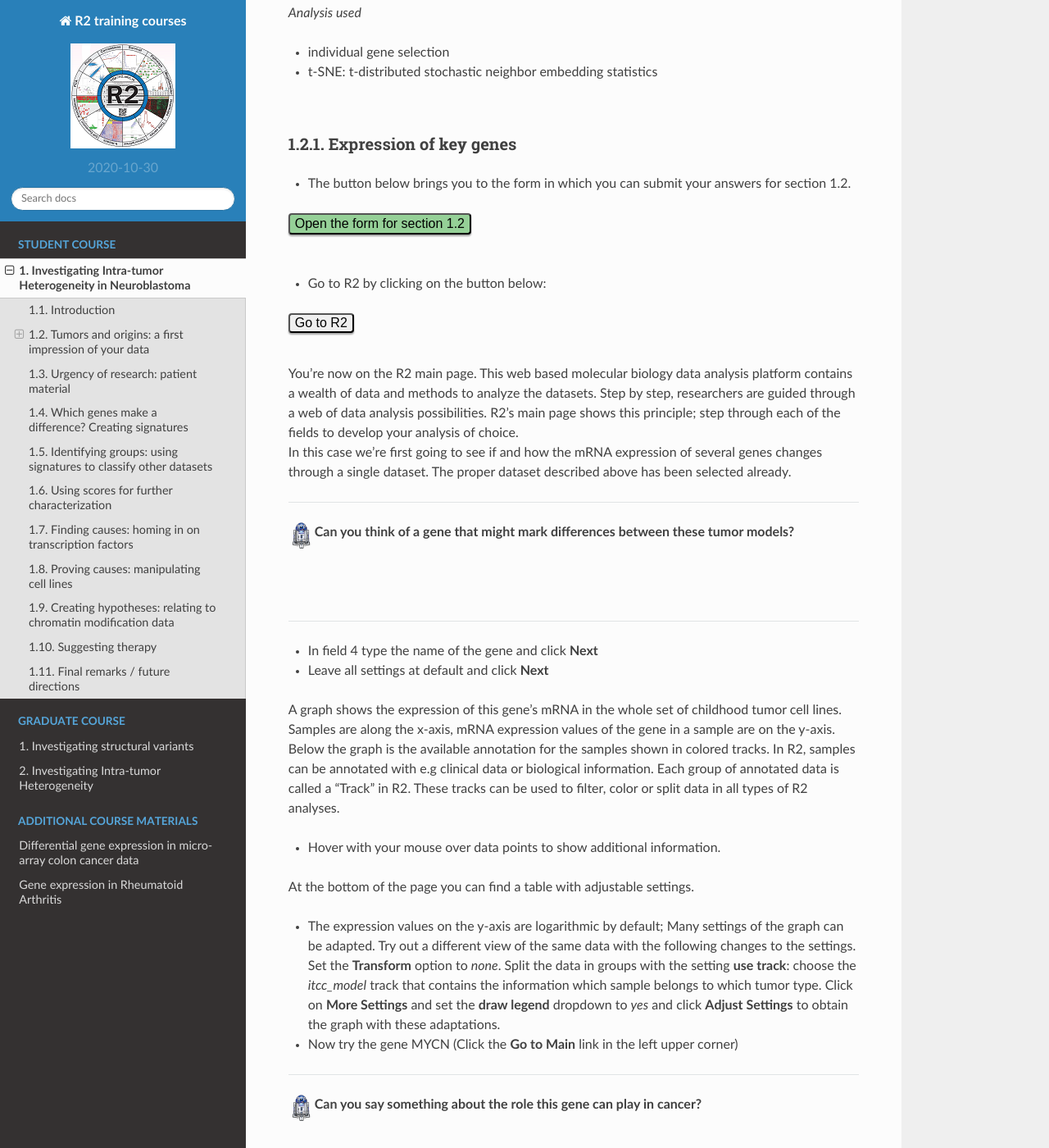
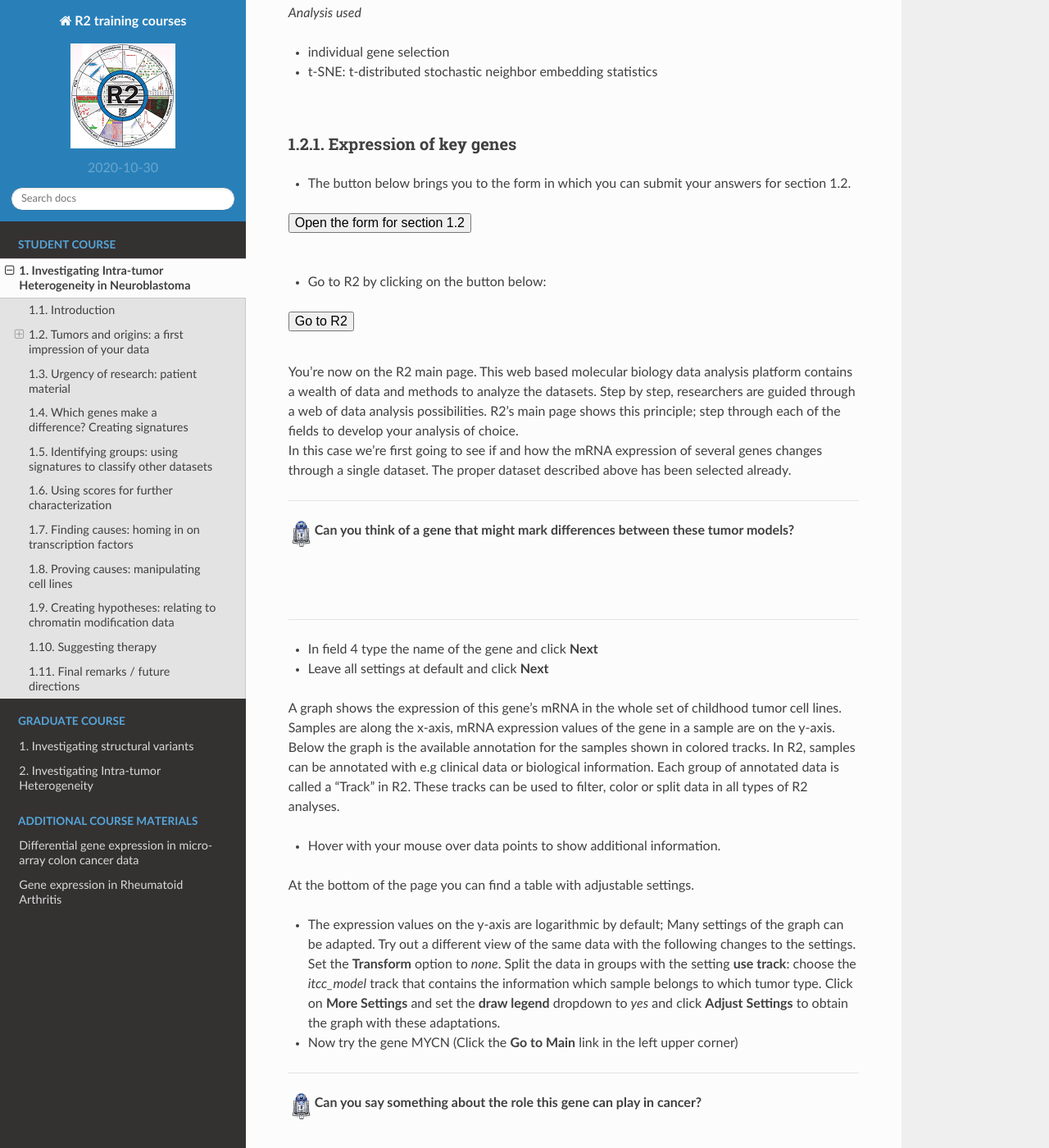
Before and after one commit to antronerds/r2-training-courses, a Sphinx documentation site: the page built from docs/Investigating_Tumor_Heterogeneity_student_version_bu.md, in a window 1280 px wide and 1400 px high, scrolled down 2040 px. Shown: the whole window at 82% size. Built offline with Sphinx 7.4.7 and the Read the Docs theme 2.0.0, drawn with Linux system fonts in a browser that asks for light colours; pages that are not in the unit, such as notebooks, are missing from menus.

```diff
--- a/docs/_static/css/r2tutorials.css
+++ b/docs/_static/css/r2tutorials.css
@@ -28,7 +28,7 @@
 /*
 Creates an R2 did you know box; a table containing header with R2D2 image
 */
-button.course {
+/*button.course {
 	border-radius: 4px;
 	box-shadow: 0 2px 2px 0 rgba(0,0,0,0.22), 0 2px 2px 0 rgba(0,0,0,0.17);
 }
@@ -38,7 +38,7 @@
 }
 
 button.googleform {
-	background-color: #95d097; /* Green */
+	background-color: #95d097;  Green
 	color: black;
 	padding: 2px 6px;
 	text-align: center;
@@ -52,7 +52,7 @@
 	background-color: #5fb962; /* Green */
 	box-shadow: 0 5px 5px 0 rgba(0,0,0,0.24), 0 2px 2px 0 rgba(0,0,0,0.19);
 }
-
+*/
 
 div.r2didyouknow table {
 	border-collapse:collapse;
```
